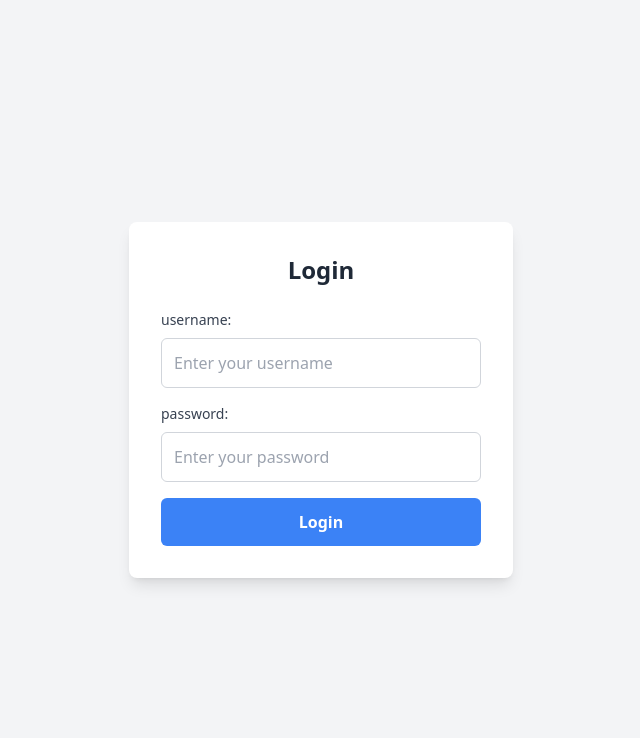
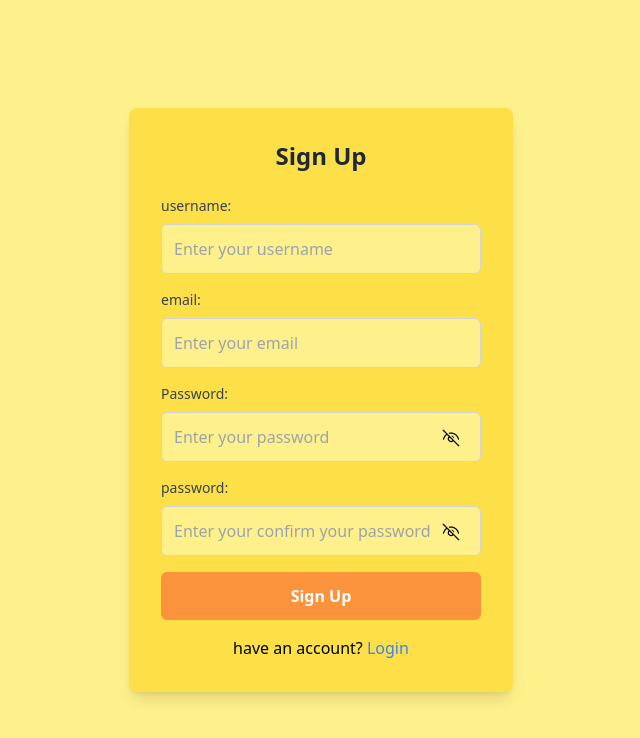
Before and after one commit to MendelCohen770/app-chat, a React (Vite) app in the folder client/: page /signup in a window 1280 px wide. Shown: the top 738 px of the page, without its empty margins (319-959 px from the left). Built offline with nearby package versions, Linux system fonts and the light colour scheme.

Commit message:
create login and sign up and do the icon for showing the password

```diff
--- a/client/package.json
+++ b/client/package.json
@@ -14,6 +14,7 @@
     "lucide-react": "^0.468.0",
     "react": "^18.3.1",
     "react-dom": "^18.3.1",
+    "react-icons": "^5.4.0",
     "react-router-dom": "^6.28.0"
   },
   "devDependencies": {
--- a/client/src/App.tsx
+++ b/client/src/App.tsx
@@ -1,14 +1,20 @@
 import './App.css'
 import { BrowserRouter, Route, Routes } from 'react-router-dom';
 import Login from './pages/Login';
+import Signup from './pages/Signup';
 
 function App() {
 
 
   return (
-
-    <Login/>
-
+    <>
+    <BrowserRouter>
+    <Routes>
+      <Route path="/" element={<Login />} />
+      <Route path="/signup" element={<Signup />} />
+    </Routes>
+    </BrowserRouter>
+    </>
   )
 }
 
--- a/client/src/pages/Login.tsx
+++ b/client/src/pages/Login.tsx
@@ -1,10 +1,12 @@
 import React, { useState } from 'react';
 import { GoogleOAuthProvider, GoogleLogin } from '@react-oauth/google';
+import { VscEyeClosed, VscEye } from "react-icons/vsc";
 
 const LoginPage: React.FC = () => {
 
     const [username, setUsername] = useState<string>('');
     const [password, setPassword] = useState<string>('');
+    const [showPassword, setShowPassword] = useState(false);
 
     const handleSubmit = (e: React.FormEvent) => {
         e.preventDefault();
@@ -19,9 +21,13 @@ const LoginPage: React.FC = () => {
         setPassword(e.target.value);
     }
 
+    const handleGoogleLogin = () => {
+
+    }
+
     return (
-        <div className="flex items-center justify-center min-h-screen bg-gray-100">
-            <div className="bg-white p-8 rounded-lg shadow-lg w-full max-w-sm">
+        <div className="flex items-center justify-center min-h-screen bg-yellow-200">
+            <div className="bg-yellow-300 p-8 rounded-lg shadow-lg w-full max-w-sm">
                 <h2 className='text-2xl font-bold text-center text-gray-800 mb-6'>Login</h2>
                 <form onSubmit={handleSubmit} className="space-y-4">
                     <div>
@@ -32,25 +38,37 @@ const LoginPage: React.FC = () => {
                             value={username}
                             type="text"
                             placeholder="Enter your username"
-                            className="mt-2 p-3 w-full border border-gray-300 rounded-md focus:outline-none focus:ring-2 focus:ring-blue-500"
+                            className="mt-2 p-3 w-full border border-gray-300 rounded-md focus:outline-none focus:ring-2 focus:ring-blue-500 bg-yellow-200"
                             onChange={(e) => handleUsername(e)}
                         />
                     </div>
-                    <div>
+                    <div className='relative'>
                         <label htmlFor="password" className="block text-sm font-medium text-gray-700">password:</label>
                         <input
-                            type="password"
+                            type={showPassword ? 'text' : 'password'}
                             id='password'
                             name='password'
                             value={password}
                             placeholder='Enter your password'
-                            className="mt-2 p-3 w-full border border-gray-300 rounded-md focus:outline-none focus:ring-2 focus:ring-blue-500"
+                            className="mt-2 p-3 w-full border border-gray-300 rounded-md focus:outline-none focus:ring-2 focus:ring-blue-500 bg-yellow-200"
                             onChange={(e) => handlePassword(e)}
                         />
+                        <div onClick={() => setShowPassword(!showPassword)} className="absolute bottom-1 right-5 transform -translate-y-1/2 cursor-pointer ">
+                            {showPassword ? <VscEye size={20}/> : <VscEyeClosed size={20}/>}
+                        </div>
                     </div>
 
-                    <button type="submit" className="w-full py-3 bg-blue-500 text-white font-semibold rounded-md hover:bg-blue-600 transition duration-200">Login</button>
+                    <GoogleLogin
+                             onSuccess={handleGoogleLogin}
+                             onError={() => console.log('Login Failed')}
+                             useOneTap
+                         />
 
+                    <button type="submit" className="w-full py-3 bg-orange-400 text-white font-semibold rounded-md hover:bg-orange-500 transition duration-200">Login</button>
+
+                    <div className="mt-4 text-center">
+                        <p>Don't have an account? <a href="/signup" className="text-blue-500 hover:underline">Sign up</a></p>
+                   </div>
                 </form>
             </div>
         </div>
--- /dev/null
+++ b/client/src/pages/Signup.tsx
@@ -0,0 +1,106 @@
+import React, { useState } from 'react'
+import { VscEyeClosed, VscEye } from "react-icons/vsc";
+
+const Signup = () => {
+
+  const [username, setUsername] = useState<string>('');
+  const [email, setEmail] = useState<string>('');
+  const [password, setPassword] = useState<string>('');
+  const [confirmPassword, setConfirmPassword] = useState<string>('');
+  const [showPassword, setShowPassword] = useState(false);
+  const [showConfirmPassword, setShowConfirmPassword] = useState(false);
+
+  const handleSubmit = (e: React.FormEvent) => {
+    e.preventDefault();
+    console.log("Submit");
+  }
+
+  const handleUsername = (e: React.ChangeEvent<HTMLInputElement>) => {
+    setUsername(e.target.value);
+  }
+
+  const handleEmail = (e: React.ChangeEvent<HTMLInputElement>) => {
+    setEmail(e.target.value);
+  }
+
+  const handlePassword = (e: React.ChangeEvent<HTMLInputElement>) => {
+    setPassword(e.target.value);
+  }
+
+  const handleConfirmPassword = (e: React.ChangeEvent<HTMLInputElement>) => {
+    setConfirmPassword(e.target.value);
+  }
+
+  return (
+    <div className="flex items-center justify-center min-h-screen bg-yellow-200">
+      <div className="bg-yellow-300 p-8 rounded-lg shadow-lg w-full max-w-sm">
+        <h2 className='text-2xl font-bold text-center text-gray-800 mb-6'>Sign Up</h2>
+        <form onSubmit={handleSubmit} className="space-y-4">
+          <div>
+            <label htmlFor="username" className="block text-sm font-medium text-gray-700">username:</label>
+            <input
+              id='username'
+              name='username'
+              value={username}
+              type="text"
+              placeholder="Enter your username"
+              className="mt-2 p-3 w-full border border-gray-300 rounded-md focus:outline-none focus:ring-2 focus:ring-blue-500 bg-yellow-200"
+              onChange={(e) => handleUsername(e)}
+            />
+          </div>
+          <div>
+            <label htmlFor="email" className="block text-sm font-medium text-gray-700">email:</label>
+            <input
+              type="email"
+              id='email'
+              name='email'
+              value={email}
+              placeholder='Enter your email'
+              className="mt-2 p-3 w-full border border-gray-300 rounded-md focus:outline-none focus:ring-2 focus:ring-blue-500 bg-yellow-200"
+              onChange={(e) => handleEmail(e)}
+            />
+          </div>
+          <div className="relative">
+            <label htmlFor="password" className="block text-sm font-medium text-gray-700">Password:</label>
+            <input
+              type={showPassword ? 'text' : 'password'}
+              id="password"
+              name="password"
+              value={password}
+              placeholder="Enter your password"
+              className="mt-2 p-3 w-full border border-gray-300 rounded-md focus:outline-none focus:ring-2 focus:ring-blue-500 bg-yellow-200 pr-10"
+              onChange={(e) => handlePassword(e)}
+            />
+            <div onClick={() => setShowPassword(!showPassword)} className="absolute bottom-1 right-5 transform -translate-y-1/2 cursor-pointer">
+              {showPassword ? <VscEye size={20} /> : <VscEyeClosed size={20} />}
+            </div>
+          </div>
+
+          <div className='relative'>
+            <label htmlFor="confirmPassword" className="block text-sm font-medium text-gray-700">password:</label>
+            <input
+              type={showConfirmPassword ? 'text' : 'password'}
+              id='confirmPassword'
+              name='confirmPassword'
+              value={confirmPassword}
+              placeholder='Enter your confirm your password'
+              className="mt-2 p-3 w-full border border-gray-300 rounded-md focus:outline-none focus:ring-2 focus:ring-blue-500 bg-yellow-200"
+              onChange={(e) => handleConfirmPassword(e)}
+            />
+            <div onClick={() => setShowConfirmPassword(!showConfirmPassword)} className='absolute bottom-1 right-5 transform -translate-y-1/2 cursor-pointer'>
+              {showConfirmPassword ? <VscEye size={20} /> : <VscEyeClosed size={20} />}
+            </div>
+          </div>
+
+          <button type="submit" className="w-full py-3 bg-orange-400 text-white font-semibold rounded-md hover:bg-orange-500 transition duration-200">Sign Up</button>
+
+          <div className="mt-4 text-center">
+            <p>have an account? <a href="/" className="text-blue-500 hover:underline">Login</a></p>
+          </div>
+        </form>
+      </div>
+    </div>
+  )
+}
+
+export default Signup
--- a/client/src/pages/Singup.tsx
+++ /dev/null
@@ -1,11 +0,0 @@
-import React from 'react'
-
-const Singup = () => {
-  return (
-    <div>
-
-    </div>
-  )
-}
-
-export default Singup
```
Also changed, not shown: 1 other file (tests, documents, lock files or other folders).
